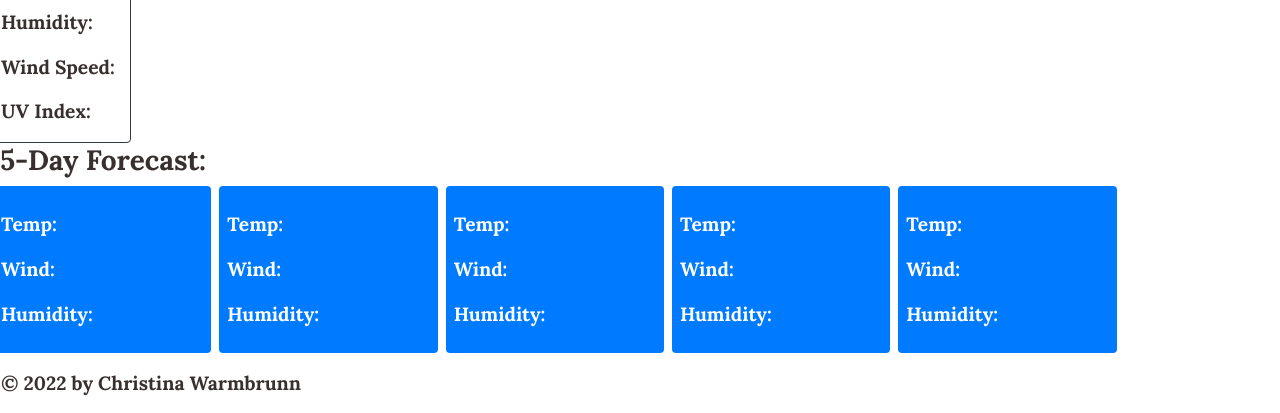
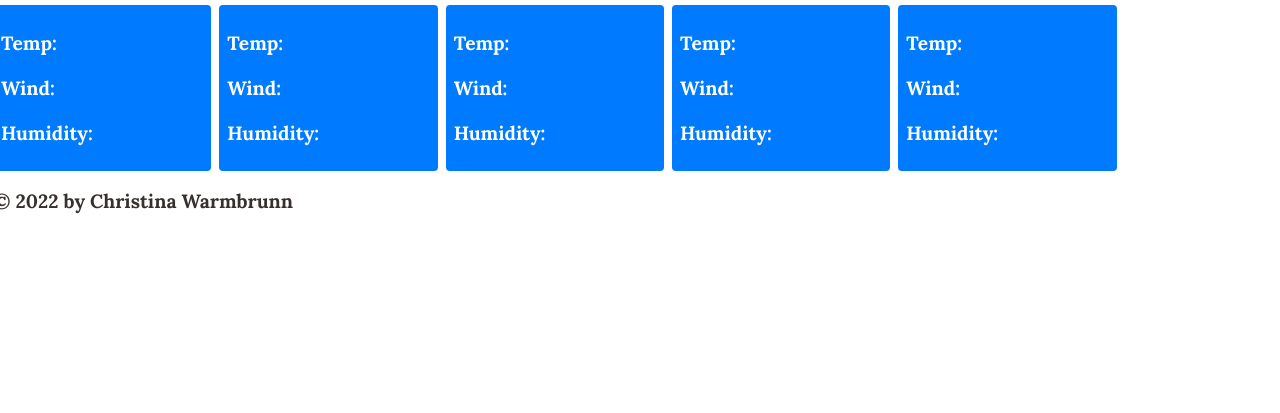
Before and after one commit to cwarmbrunn/weather-dashboard, a plain HTML site: page index.html in a window 1280 px wide. Shown: the part 475-888 px from the top of the page. After the commit the page ends 800 px from the top, so only its background shows below. Drawn offline with nearby package versions, Linux system fonts and the light colour scheme.

Commit message:
final tweaks

```diff
--- a/index.html
+++ b/index.html
@@ -20,8 +20,7 @@
     <link rel="icon" type="image/svg+xml" href="./assets/images/icons/favicon.ico">
 </head>
 
-<body class="min-100-vh row">
-
+<body class="min-100-vh row d-flex">
     <div class="jumbotron container-fluid mt-2 text-center p-2">
         <h1><strong>Weather Dashboard</strong></h1>
     </div>
@@ -54,8 +53,8 @@
         </div>
     </div>
     <!-- CURRENT WEATHER CONTAINER -->
-    <div class="row col-md-12" id="current-weather-container">
-        <div class="border border-dark rounded">
+    <div class="row ml-4" id="current-weather-container">
+        <div class="row ml-2 border border-dark rounded">
             <div class="col-sm-12" id="current-weather">
                 <div id="city-details"></div>
                 <span id="current-date"></span>
@@ -125,9 +124,8 @@
     <script src="./assets/js/script.js"></script>
 </body>
 <!-- FOOTER -->
-<footer class="mr-3 ml-3">
+<footer class="mr-2 ml-2">
     <p>&copy; 2022 by Christina Warmbrunn</p>
 </footer>
 
-
 </html>
```
